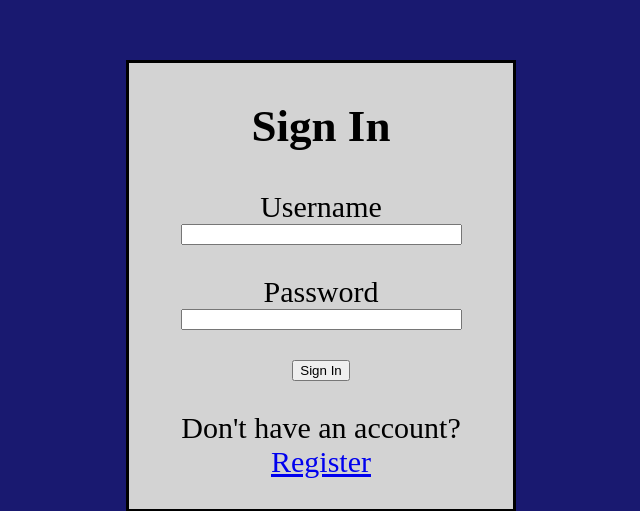
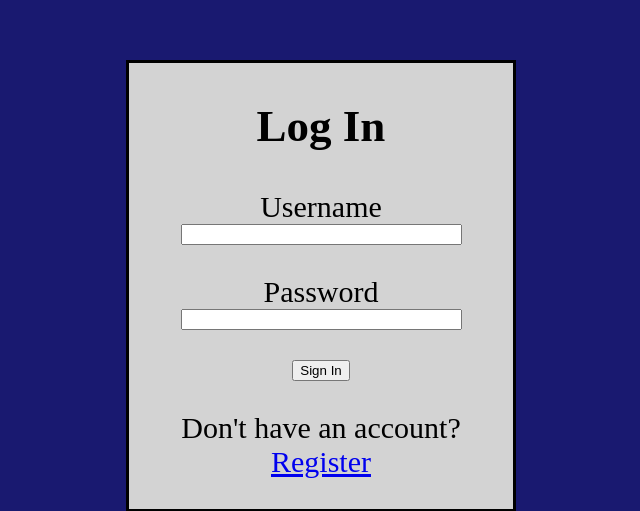
Before and after one commit to Brian1226/Priority-Queue, a Flask app: page / in a window 1280 px wide. Shown: the part 180-691 px from the top of the page, without its empty margins (322-962 px from the left). Run offline with Flask 2, Linux system fonts and the light colour scheme.

Commit message:
Minor fix (change Sign In to Log In)

```diff
--- a/app/templates/login.html
+++ b/app/templates/login.html
@@ -23,7 +23,7 @@
 
 <h1> Priority Queue</h1>
 <div>
-    <h2>Sign In</h2>
+    <h2>Log In</h2>
     <form action="" method="post" novalidate>
         {{ form.hidden_tag() }}
         <p>
```
